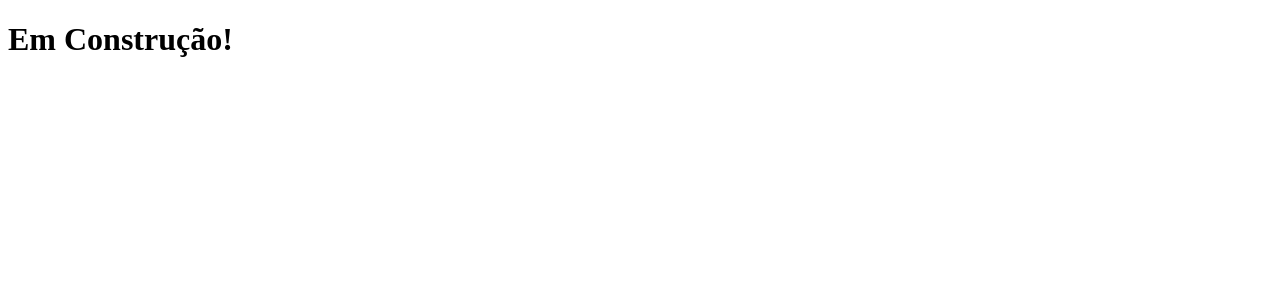
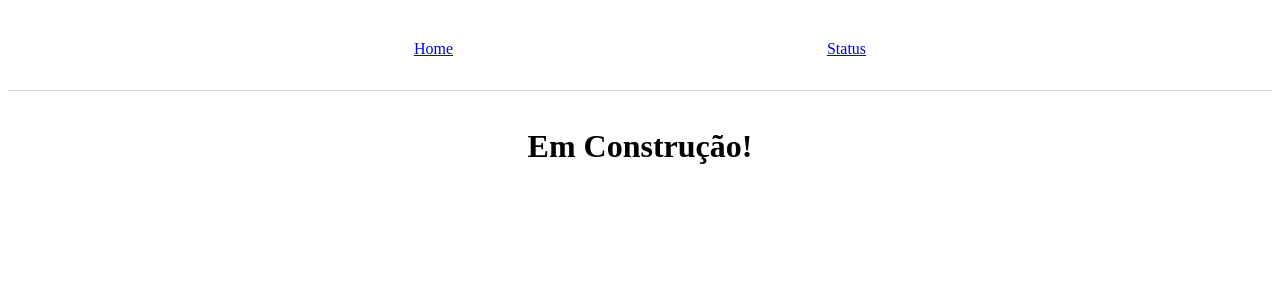
Before and after one commit to yrcunha/office, a Next.js app: page / in a window 1280 px wide. Shown: the top 300 px of the page. Built offline with nearby package versions, Linux system fonts and the light colour scheme.

Commit message:
feat: add layout

```diff
--- /dev/null
+++ b/src/app/global.css
@@ -0,0 +1,13 @@
+html,
+body {
+  max-width: 100vw;
+  overflow-x: hidden;
+}
+
+main {
+  display: flex;
+  justify-content: center;
+  align-items: center;
+  padding: 1rem;
+  box-sizing: border-box;
+}
--- a/src/app/layout.tsx
+++ b/src/app/layout.tsx
@@ -1,4 +1,6 @@
 import React from "react";
+import Header from "@/shared/components/header/header";
+import "./global.css";
 
 export const metadata = {
   title: "Office",
@@ -11,8 +13,11 @@ export default function RootLayout({
   children: React.ReactNode;
 }) {
   return (
-    <html lang="en">
-      <body>{children}</body>
+    <html lang="pt-BR">
+      <body>
+        <Header />
+        <main>{children}</main>
+      </body>
     </html>
   );
 }
```
